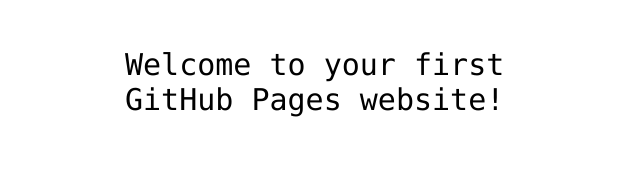
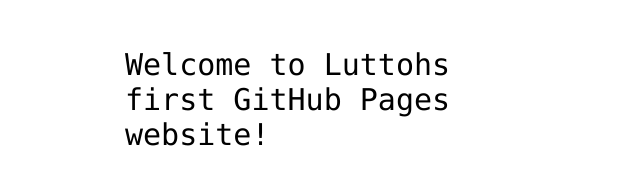
Before and after one commit to luttoh/hello-world, a plain HTML site: page index.html in a window 1280 px wide. Shown: the part 341-526 px from the top of the page, without its empty margins (315-955 px from the left). Drawn offline with Linux system fonts and the light colour scheme.

Commit message:
Just doing a first commit on gitHub

```diff
--- a/index.html
+++ b/index.html
@@ -3,7 +3,7 @@
 <html>
 <head>
   <meta http-equiv="Content-Type" content="text/html; charset=utf-8"/>
-  <title>my-first-website</title>
+  <title>Luttohs-first-website-on-Github</title>
   <LINK href="styles.css" rel="stylesheet" type="text/css">
 </head>
 
@@ -12,7 +12,7 @@
 <img src="https://octodex.github.com/images/daftpunktocat-thomas.gif" id="octocat" alt="octocat-gif" />
 
 <!-- Change this code here by copy and pasting your template on line 15 -->
-<p>Welcome to your first GitHub Pages website!</p>
+<p>Welcome to Luttohs first GitHub Pages website!</p>
 
 </body>
 </html>
```
